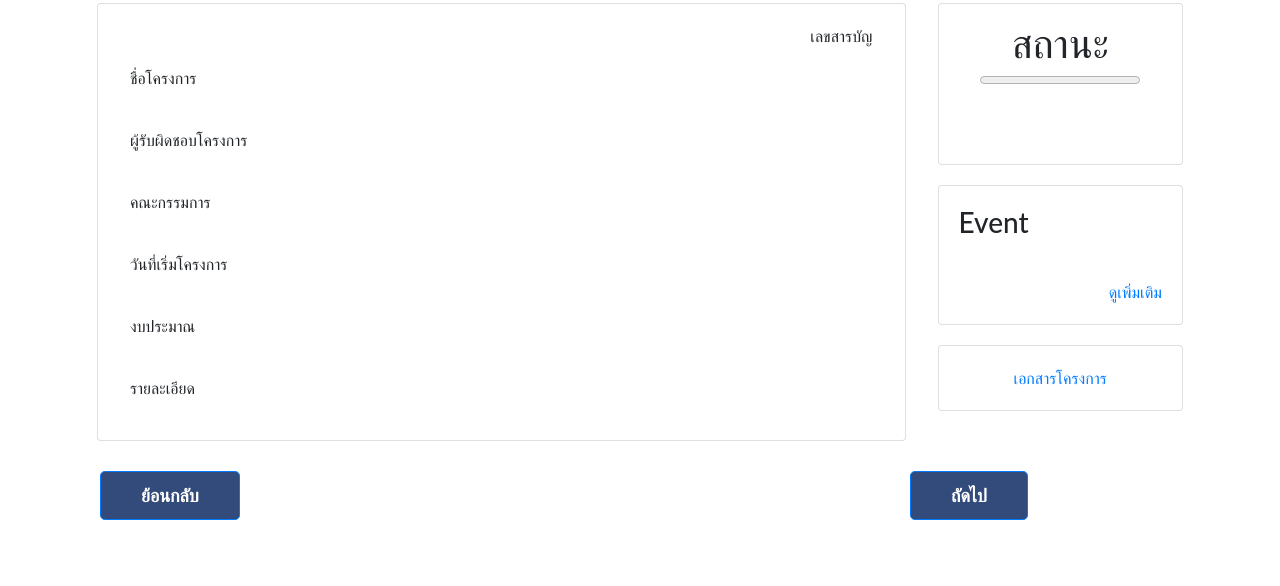
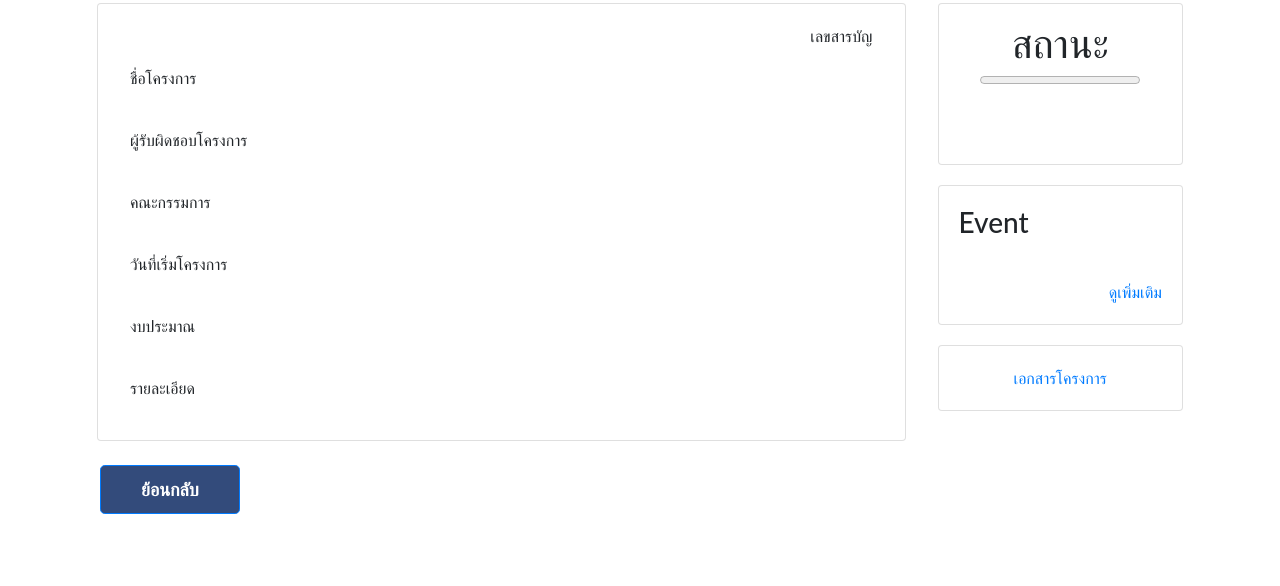
Before and after one commit to nadonez2943/NSM, a Flask app: template APP/templates/draftB.html in a window 1280 px wide. Shown: the part 214-800 px from the top of the page. Run offline with Flask 2, Linux system fonts and the light colour scheme; the template is opened without the code that fills it, so the values that code supplies are empty; some libraries are stand-ins or nearby versions.

Commit message:
v.14.3
v.14.3

```diff
--- a/APP/templates/draftB.html
+++ b/APP/templates/draftB.html
@@ -92,12 +92,5 @@
         </div>
       </div>
       <br>
-      <footer>
-        <div class="col-75">
-          <a  class="btn btn-primary btn-lg" href ="/" >ย้อนกลับ</a>
-        </div>
-        <div class="col-25">
-          <a  class="btn btn-primary btn-lg" href ="/" >ถัดไป</a>
-        </div>
-      </footer>
+      <input class="btn btn-primary btn-lg" type="button" onclick="history.back()" value="ย้อนกลับ">
     {% endblock %}
```
